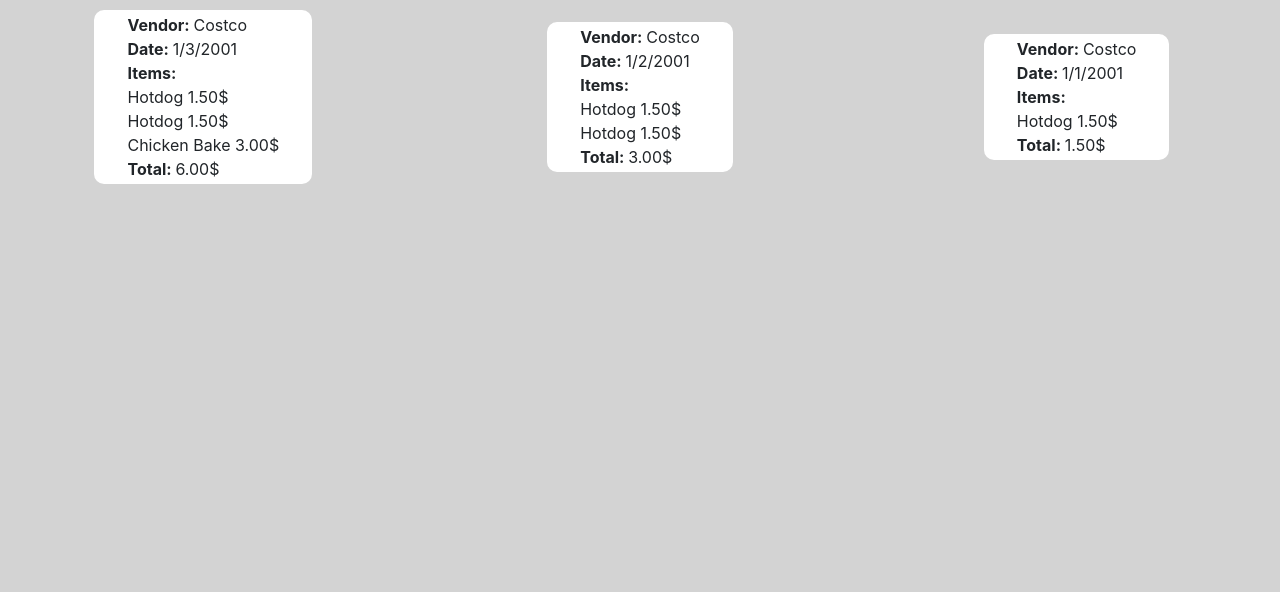
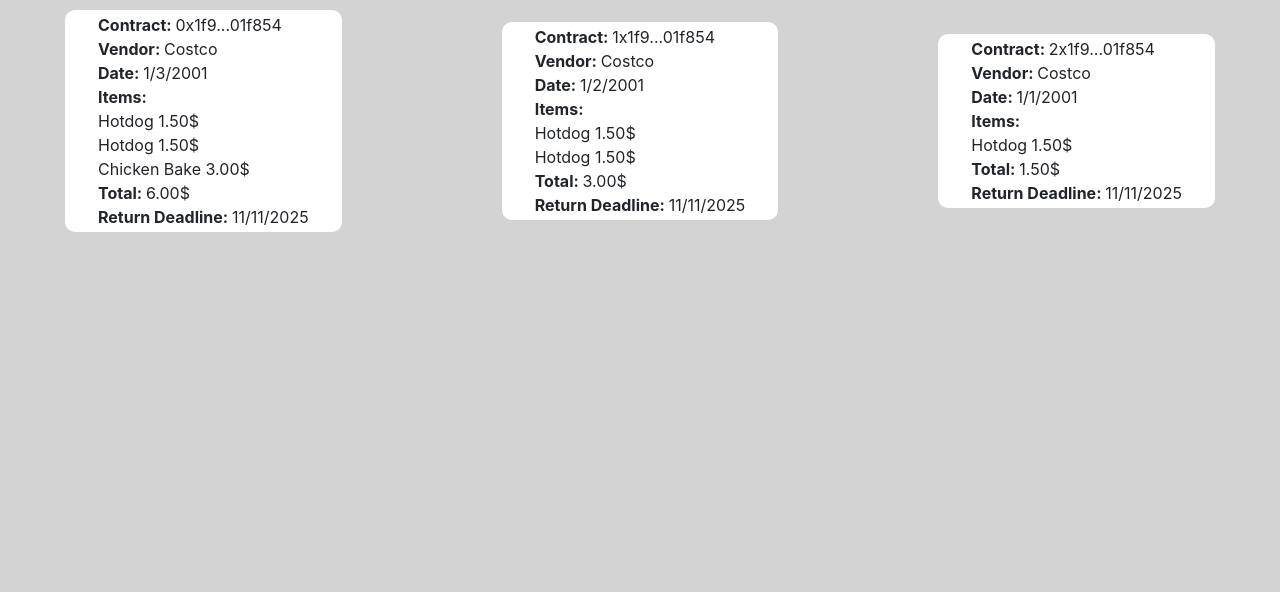
Before and after one commit to kevinshi-git/COMS-6998-Blockchain-Project, a Flask app: a page that uses templates/user.html in a window 1280 px wide. Shown: the part 273-865 px from the top of the page. Run offline with Flask 3, Linux system fonts and the light colour scheme; some libraries are stand-ins or nearby versions.

Commit message:
added address and return deadline

```diff
--- a/templates/user.html
+++ b/templates/user.html
@@ -15,6 +15,7 @@
     <div class="row" id="receipt_row">
         <div class="col-md-4" id="receipt_container">
             <div id="receipt">
+                <div><b>Contract: </b>0x1f9...01f854</div>
                 <div><b>Vendor: </b>Costco</div>
                 <div><b>Date: </b>1/3/2001</div>
                 <div><b>Items:</b></div>
@@ -22,27 +23,32 @@
                 <div>Hotdog 1.50$</div>
                 <div>Chicken Bake 3.00$</div>
                 <div><b>Total: </b>6.00$</div>
+                <div><b>Return Deadline: </b>11/11/2025</div>
 
             </div>
         </div>
         <div class="col-md-4" id="receipt_container">
             <div id="receipt">
+                <div><b>Contract: </b>1x1f9...01f854</div>
                 <div><b>Vendor: </b>Costco</div>
                 <div><b>Date: </b>1/2/2001</div>
                 <div><b>Items:</b></div>
                 <div>Hotdog 1.50$</div>
                 <div>Hotdog 1.50$</div>
                 <div><b>Total: </b>3.00$</div>
+                <div><b>Return Deadline: </b>11/11/2025</div>
 
             </div>
         </div>
         <div class="col-md-4" id="receipt_container">
             <div id="receipt">
+                <div><b>Contract: </b>2x1f9...01f854</div>
                 <div><b>Vendor: </b>Costco</div>
                 <div><b>Date: </b>1/1/2001</div>
                 <div><b>Items:</b></div>
                 <div>Hotdog 1.50$</div>
                 <div><b>Total: </b>1.50$</div>
+                <div><b>Return Deadline: </b>11/11/2025</div>
 
             </div>
         </div>
```
